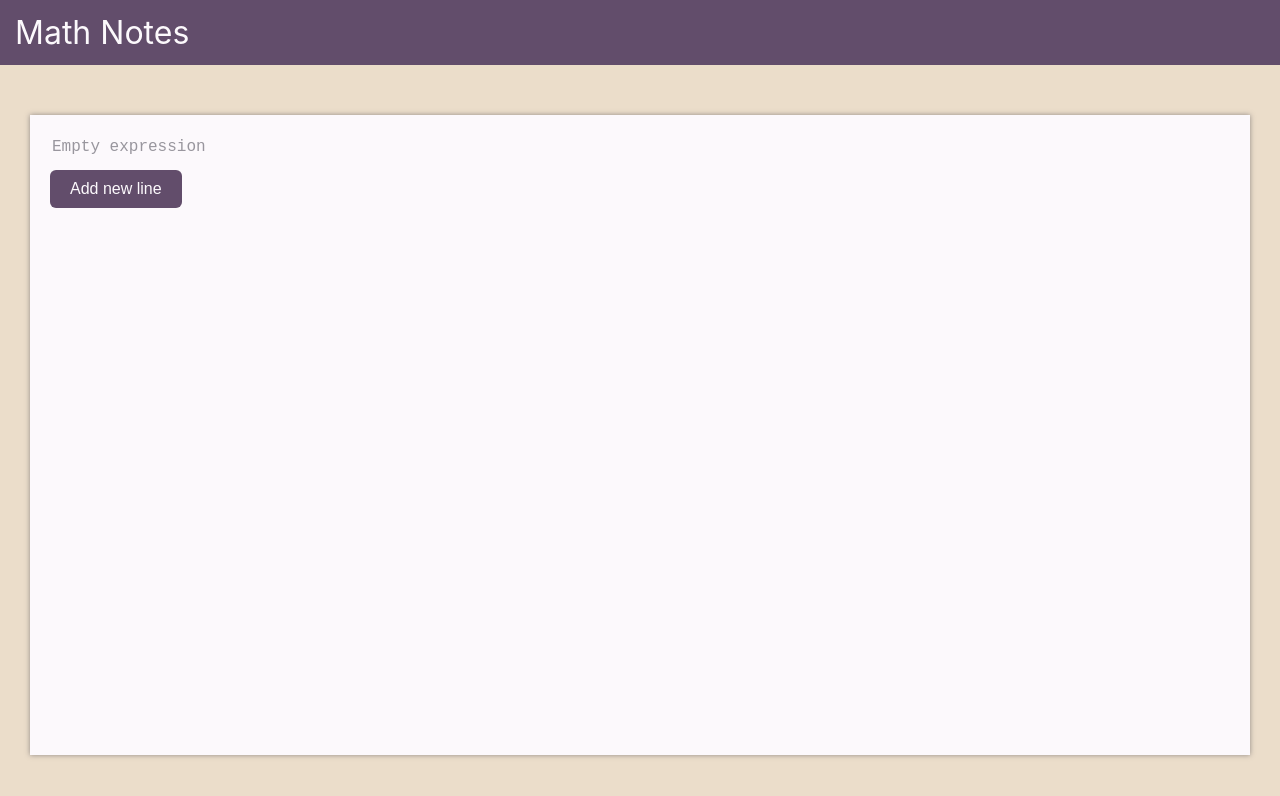
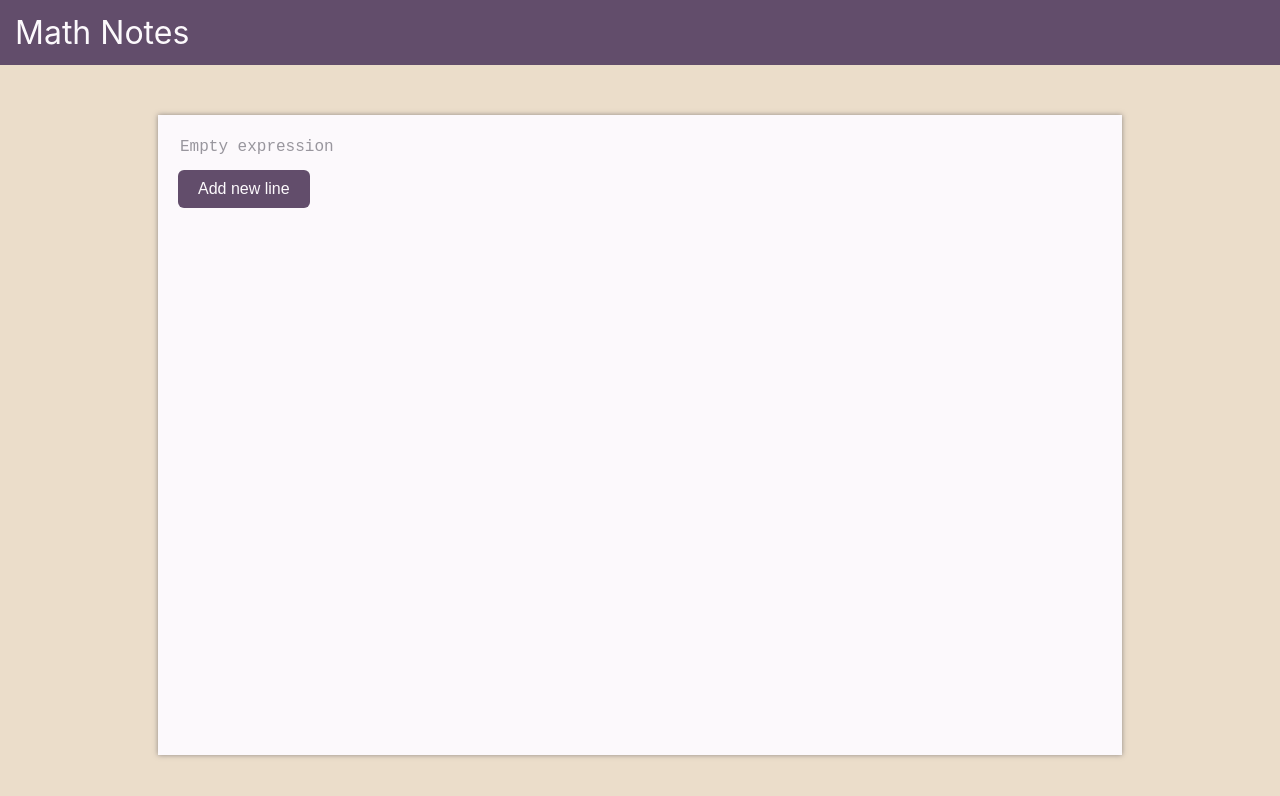
Before and after one commit to lukix/calcspace, a React (Create React App) app in the folder client/: page / in a window 1280 px wide. Shown: the top 796 px of the page. Built offline with nearby package versions, Linux system fonts and the light colour scheme.

Commit message:
Fix card's margins on small screens

```diff
--- a/client/src/app/App.module.scss
+++ b/client/src/app/App.module.scss
@@ -15,11 +15,16 @@
   font-size: 2rem;
 }
 
+.contentContainer {
+  max-width: 1024px;
+  margin: 0px auto;
+}
+
 .card {
   background: $light-white-color;
   color: $kinda-black-color;
   box-shadow: 0px 0px 5px 0px transparentize($kinda-black-color, 0.5);
-  margin: 30px;
+  margin: 30px 30px;
   padding: 20px;
   min-height: calc(100vh - 200px);
 }
--- a/client/src/app/App.tsx
+++ b/client/src/app/App.tsx
@@ -20,6 +20,7 @@ const App: React.FC<AppProps> = () => {
   return (
     <div className={styles.app}>
       <div className={styles.headerBar}>Math Notes</div>
+      <div className={styles.contentContainer}>
         <div className={styles.card}>
           {expressions.map((expression, index) => (
             <MathExpression
@@ -36,6 +37,7 @@ const App: React.FC<AppProps> = () => {
           </button>
         </div>
       </div>
+    </div>
   );
 };
 
```
Lines whose indentation alone changed are shown as unchanged.
